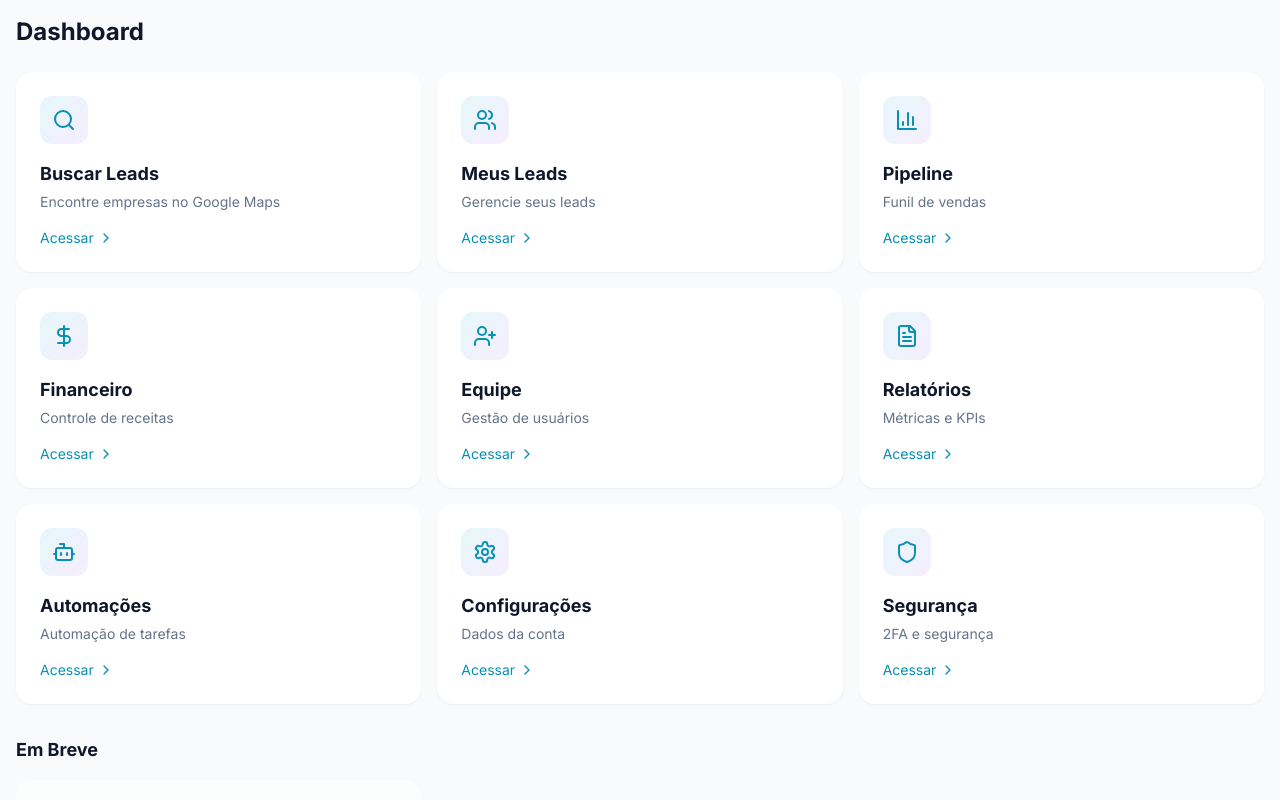
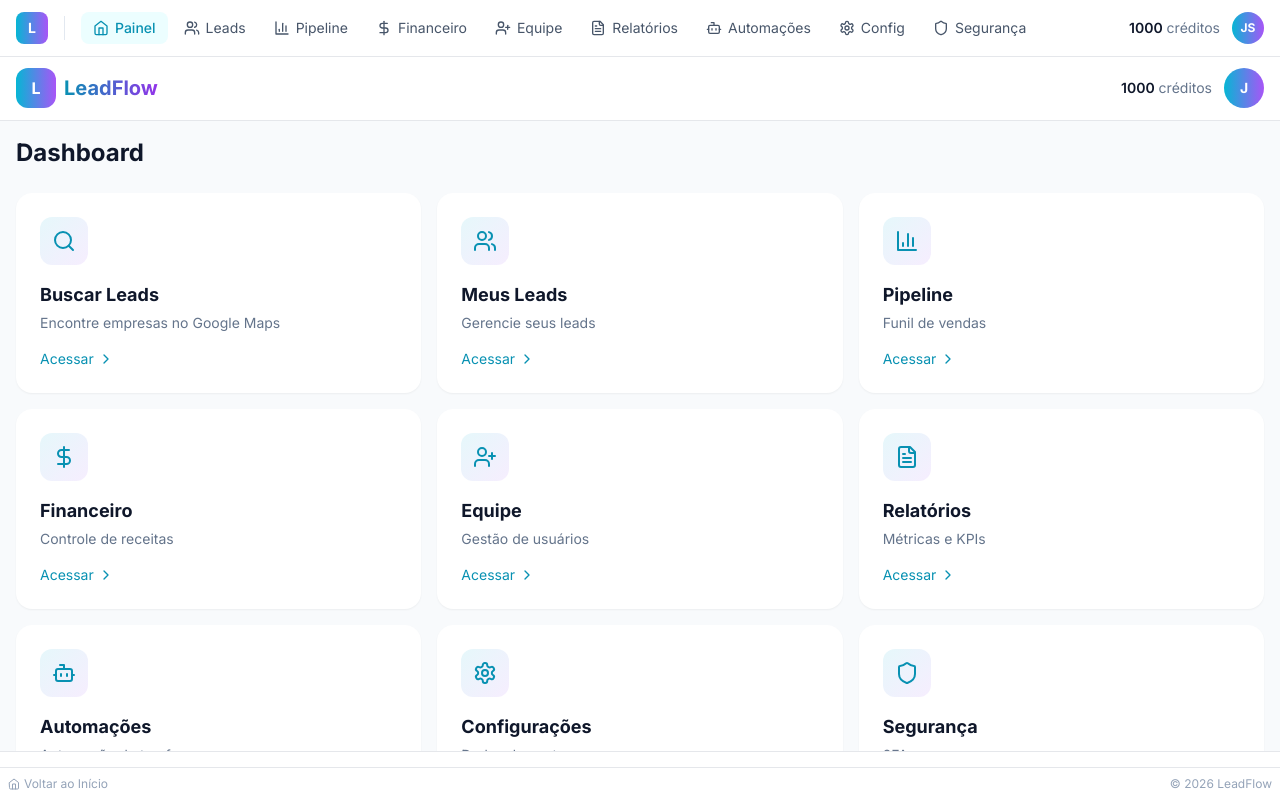
Before and after one commit to jackchakkal/leadflow-v2, a Next.js app: page /dashboard in a window 1280 px wide. Shown: the top 800 px of the page. Built offline with nearby package versions, Linux system fonts and the light colour scheme.

Commit message:
Fix: Layout com menufixo e header em todas as páginas do dashboard

```diff
--- /dev/null
+++ b/src/app/dashboard/layout.tsx
@@ -0,0 +1,80 @@
+'use client'
+
+import { useRouter, usePathname } from 'next/navigation'
+import { Home, Search, Users, BarChart3, Settings, DollarSign, UserPlus, Bot, FileText, Shield } from 'lucide-react'
+
+const menuItems = [
+  { path: '/dashboard', name: 'Painel', icon: Home },
+  { path: '/dashboard/leads', name: 'Leads', icon: Users },
+  { path: '/dashboard/pipeline', name: 'Pipeline', icon: BarChart3 },
+  { path: '/dashboard/financeiro', name: 'Financeiro', icon: DollarSign },
+  { path: '/dashboard/equipe', name: 'Equipe', icon: UserPlus },
+  { path: '/dashboard/relatorios', name: 'Relatórios', icon: FileText },
+  { path: '/dashboard/automacoes', name: 'Automações', icon: Bot },
+  { path: '/dashboard/config', name: 'Config', icon: Settings },
+  { path: '/dashboard/seguranca', name: 'Segurança', icon: Shield },
+]
+
+export default function DashboardLayout({ children }: { children: React.ReactNode }) {
+  const router = useRouter()
+  const pathname = usePathname()
+
+  return (
+    <div className="min-h-screen bg-slate-50">
+      {/* Header fixo */}
+      <header className="fixed top-0 left-0 right-0 bg-white border-b z-50">
+        <div className="max-w-7xl mx-auto px-4">
+          <div className="flex items-center justify-between h-14">
+            <div className="flex items-center gap-4">
+              <button onClick={() => router.push('/')} className="flex items-center gap-2 hover:opacity-80">
+                <div className="w-8 h-8 bg-gradient-to-r from-cyan-500 to-purple-500 rounded-lg flex items-center justify-center">
+                  <span className="text-white font-bold text-sm">L</span>
+                </div>
+              </button>
+              <div className="h-6 w-px bg-slate-200"></div>
+              <nav className="flex items-center gap-1">
+                {menuItems.map(item => (
+                  <button
+                    key={item.path}
+                    onClick={() => router.push(item.path)}
+                    className={`px-3 py-1.5 rounded-lg text-sm flex items-center gap-1.5 ${
+                      pathname === item.path
+                        ? 'bg-cyan-50 text-cyan-600 font-medium'
+                        : 'text-slate-600 hover:bg-slate-50'
+                    }`}
+                  >
+                    <item.icon className="w-4 h-4" />
+                    <span className="hidden md:inline">{item.name}</span>
+                  </button>
+                ))}
+              </nav>
+            </div>
+            <div className="flex items-center gap-3">
+              <span className="text-sm text-slate-500">
+                <span className="font-semibold text-slate-900">1000</span> créditos
+              </span>
+              <button className="w-8 h-8 bg-gradient-to-r from-cyan-500 to-purple-500 rounded-full flex items-center justify-center">
+                <span className="text-white font-bold text-xs">JS</span>
+              </button>
+            </div>
+          </div>
+        </div>
+      </header>
+
+      {/* Conteúdo com margem para o header fixo */}
+      <main className="pt-14">
+        {children}
+      </main>
+
+      {/* Footer fixo */}
+      <footer className="fixed bottom-0 left-0 right-0 bg-white border-t p-2 z-40">
+        <div className="max-w-7xl mx-auto flex justify-between items-center text-xs text-slate-400">
+          <button onClick={() => router.push('/')} className="flex items-center gap-1 hover:text-cyan-600">
+            <Home className="w-3 h-3" /> Voltar ao Início
+          </button>
+          <span>© 2026 LeadFlow</span>
+        </div>
+      </footer>
+    </div>
+  )
+}
--- a/src/app/dashboard/page.tsx
+++ b/src/app/dashboard/page.tsx
@@ -2,8 +2,7 @@
 
 import { useState } from 'react'
 import { useRouter } from 'next/navigation'
-import { Toaster, toast } from 'react-hot-toast'
-import { Search, Users, BarChart3, Settings, DollarSign, UserPlus, Bot, FileText, Shield, Zap, ChevronRight } from 'lucide-react'
+import { Search, Users, BarChart3, Settings, DollarSign, UserPlus, Bot, FileText, Shield, Zap, ChevronRight, Home, LogOut } from 'lucide-react'
 
 const MODULOS = [
   { id: 'busca', name: 'Buscar Leads', icon: Search, desc: 'Encontre empresas no Google Maps', path: '/dashboard' },
@@ -21,8 +20,31 @@ export default function Dashboard() {
   const router = useRouter()
 
   return (
-    <div className="min-h-screen bg-slate-50 p-4">
-      <Toaster position="top-center" />
+    <div className="min-h-screen bg-slate-50">
+      {/* Header */}
+      <header className="bg-white border-b px-4 py-3">
+        <div className="max-w-7xl mx-auto flex items-center justify-between">
+          <div className="flex items-center gap-3">
+            <button onClick={() => router.push('/')} className="flex items-center gap-2 hover:opacity-80">
+              <div className="w-10 h-10 bg-gradient-to-r from-cyan-500 to-purple-500 rounded-xl flex items-center justify-center">
+                <span className="text-white font-bold">L</span>
+              </div>
+              <span className="font-bold text-xl gradient-text">LeadFlow</span>
+            </button>
+          </div>
+          <div className="flex items-center gap-3">
+            <span className="text-sm text-slate-500">
+              <span className="font-semibold text-slate-900">1000</span> créditos
+            </span>
+            <button className="w-10 h-10 bg-gradient-to-r from-cyan-500 to-purple-500 rounded-full flex items-center justify-center">
+              <span className="text-white font-bold text-sm">J</span>
+            </button>
+          </div>
+        </div>
+      </header>
+
+      {/* Conteúdo */}
+      <main className="max-w-7xl mx-auto p-4">
         <h1 className="text-2xl font-bold mb-6">Dashboard</h1>
 
         {/* Módulos Grid */}
@@ -31,7 +53,7 @@ export default function Dashboard() {
             <button
               key={modulo.id}
               onClick={() => router.push(modulo.path)}
-            className="bg-white rounded-2xl p-6 shadow-sm hover:shadow-lg transition-shadow text-left group"
+              className="bg-white rounded-2xl p-6 shadow-sm hover:shadow-lg transition-all text-left group"
             >
               <div className="w-12 h-12 bg-gradient-to-br from-cyan-500/10 to-purple-500/10 rounded-xl flex items-center justify-center mb-4">
                 <modulo.icon className="w-6 h-6 text-cyan-600" />
@@ -56,6 +78,19 @@ export default function Dashboard() {
             <p className="text-sm text-slate-500">Análise inteligente de leads</p>
           </div>
         </div>
+      </main>
+
+      {/* Footer com Voltar */}
+      <footer className="fixed bottom-0 left-0 right-0 bg-white border-t p-3">
+        <div className="max-w-7xl mx-auto flex justify-between items-center">
+          <button onClick={() => router.push('/')} className="flex items-center gap-2 text-slate-600 hover:text-cyan-600">
+            <Home className="w-4 h-4" /> Voltar ao Início
+          </button>
+          <span className="text-xs text-slate-400">© 2026 LeadFlow</span>
+        </div>
+      </footer>
+      {/* Espaçamento para o footer fixo */}
+      <div className="h-16"></div>
     </div>
   )
 }
```
Lines whose indentation alone changed are shown as unchanged.
